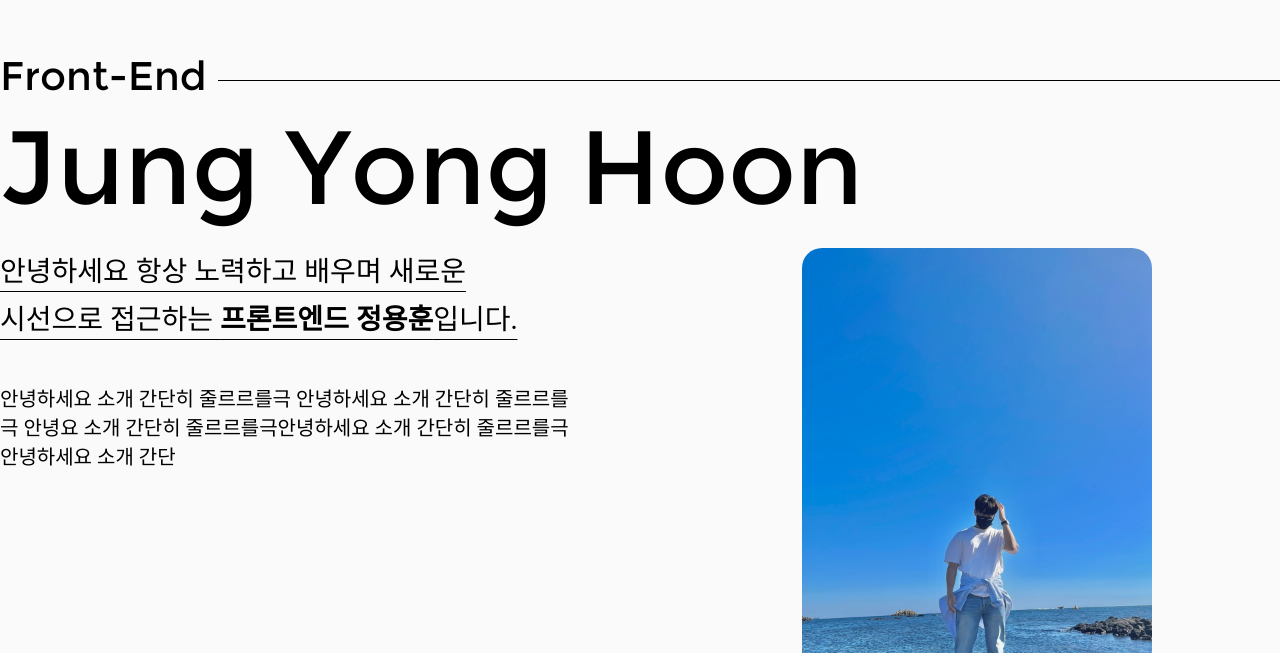
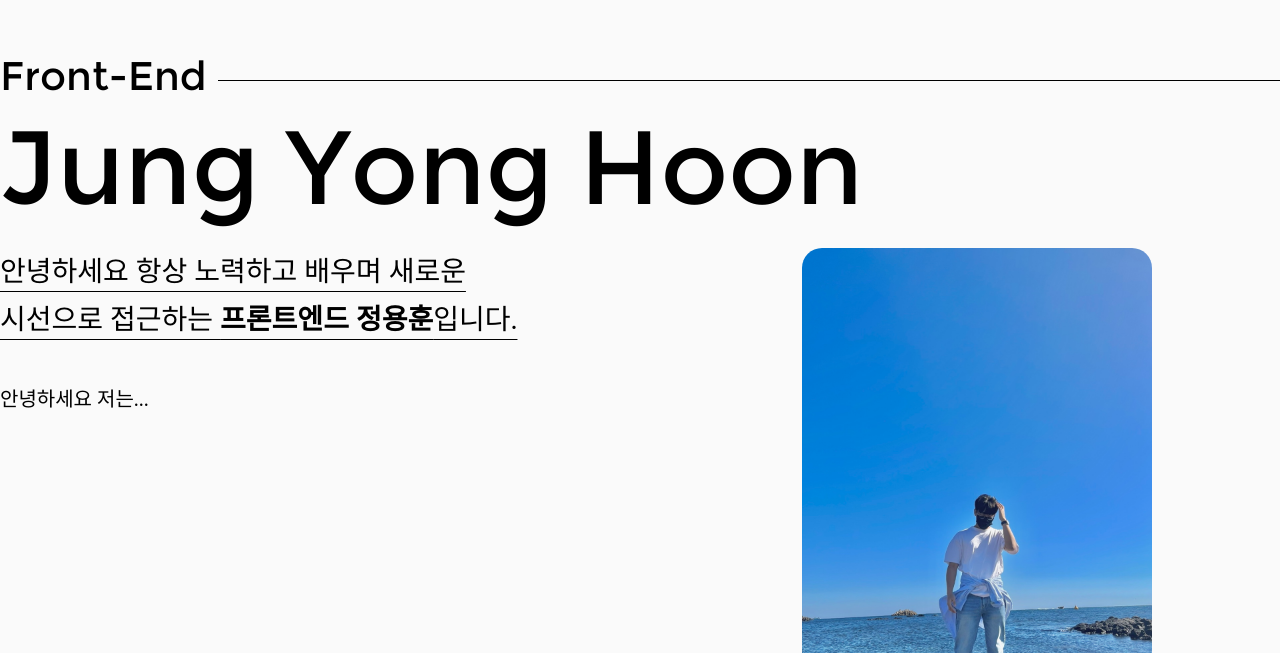
Before and after one commit to yonghoon1013/portfolio, a React (Create React App) app: page / in a window 1280 px wide. Shown: the part 147-800 px from the top of the page. Built offline with nearby package versions, Linux system fonts and the light colour scheme; no server answers; a web font is replaced by a local one.

Commit message:
Add files via upload

```diff
--- a/src/comp/About.js
+++ b/src/comp/About.js
@@ -20,7 +20,7 @@ function About() {
                     </p>
 
                     <p className='b'>
-                        안녕하세요 소개 간단히 줄르르를극 안녕하세요 소개 간단히 줄르르를극 안녕요 소개 간단히 줄르르를극안녕하세요 소개 간단히 줄르르를극 안녕하세요 소개 간단
+                        안녕하세요 저는...
                     </p>
                 </div>
                 <div className='right' data-aos="fade-up" data-aos-duration="1000" data-aos-delay="1000" >
```
